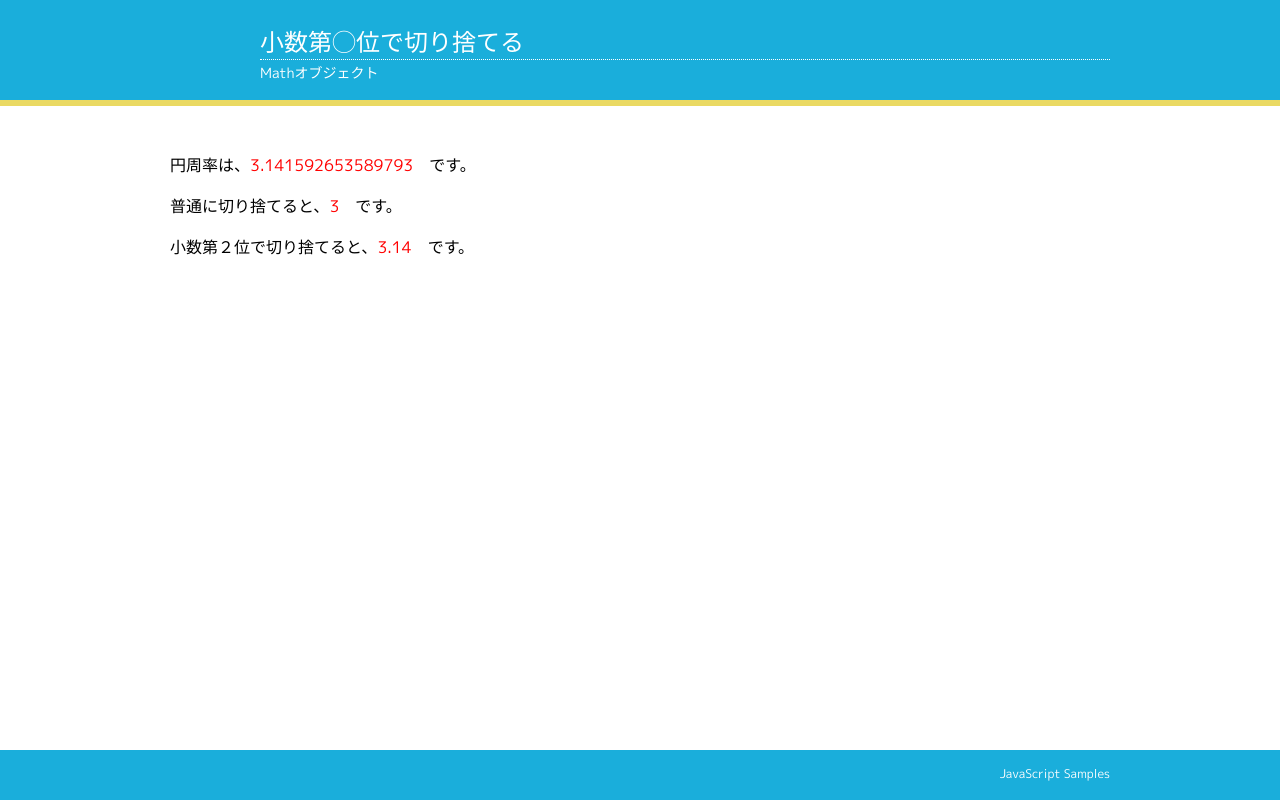
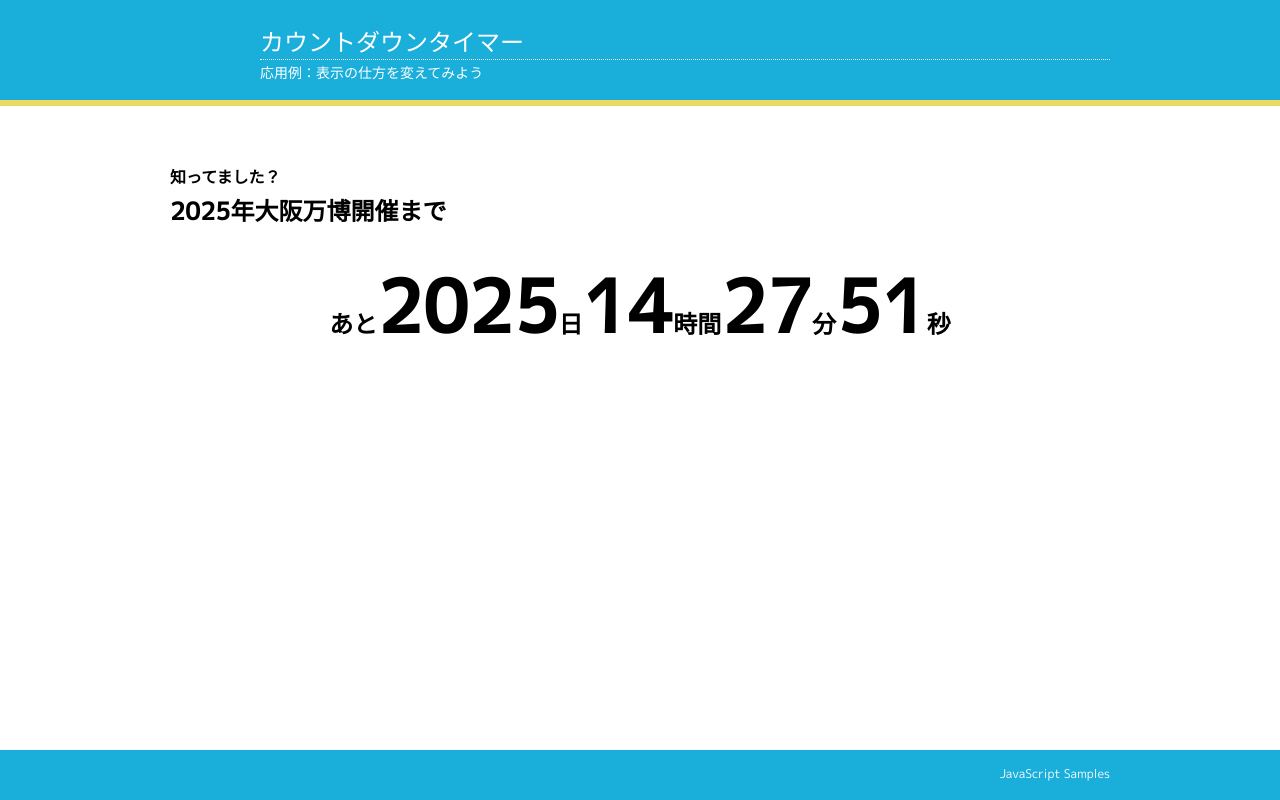
Before and after one commit to Serizawa1994/javascript, a plain HTML site: page sample.html in a window 1280 px wide. Drawn offline with Linux system fonts and the light colour scheme.

Commit message:
create countdown-timer

```diff
--- a/sample.html
+++ b/sample.html
@@ -3,48 +3,80 @@
     <head>
         <meta charset="UTF-8">
         <meta name="viewport" content="width=device-width,initial-scale=1">
-<title>テンプレート</title>
+        <title>5-01_countdown</title>
         <link href="images/favicon.ico" rel="shortcut icon">
         <link href="https://fonts.googleapis.com/css?family=M+PLUS+1p:400,500" rel="stylesheet">
         <link href="sample.css" rel="stylesheet">
         <style>
-    span{color: #FF0000;}
+            h2 span {
+                font-size: 1rem;
+            }
+            .timer {
+                font-weight: bold;
+                font-size: 24px;
+                text-align: center;
+            }
+            .timer span {
+                font-size: 72px;
+            }
         </style>
     </head>
     <body>
         <header>
             <div class="container">
-<h1>小数第◯位で切り捨てる</h1>
-<h2>Mathオブジェクト</h2>
+                <h1>カウントダウンタイマー</h1>
+                <h2>応用例：表示の仕方を変えてみよう</h2>
             </div><!-- /.container -->
         </header>
+
         <main>
             <div class="container">
             <section>
-    <p>円周率は、<span id="pi"></span>　です。</p>
-    <p>普通に切り捨てると、<span id="floor"></span>　です。</p>
-    <p>小数第２位で切り捨てると、<span id="output"></span>　です。</p>
+                <h2><span>知ってました？</span><br>
+                2025年大阪万博開催まで</h2>
+                <p class="timer">あと<span id="day"></span>日<span id="hour"></span>時間<span id="min"></span>分<span id="sec"></span>秒</p>
             </section>
             </div><!-- /.container -->
         </main>
+
         <footer>
             <div class="container">
                 <p>JavaScript Samples</p>
             </div><!-- /.container -->
         </footer>
+
         <script>
-
             'use strict';
 
-    document.getElementById('pi').textContent = Math.PI;
-    document.getElementById('floor').textContent = Math.floor(Math.PI);
+            function countdown(due) {
+                const now = new Date();
 
-    function point(num,digit){
-        const mover = 10 ** digit;
-        return Math.floor(num * mover) / mover;
+                const rest = due.getTime() - now.getTime();
+                const sec = Math.floor(rest / 1000) % 60;
+                const min = Math.floor(rest / 1000 / 60) % 60;
+                const hours = Math.floor(rest / 1000 / 60 / 60) % 24;
+                const days = Math.floor(rest / 1000 / 60 / 60 / 24);
+                const count = [days, hours, min, sec];
+
+                return count;
             }
 
-    document.getElementById('output').textContent = point(Math.PI, 2);
+            const goal = new Date(2025, 4, 3);
+
+            function recalc() {
+                const counter = countdown(goal);
+                document.getElementById('day').textContent = counter[0];
+                document.getElementById('hour').textContent = counter[1];
+                document.getElementById('min').textContent = String(counter[2]).padStart(2, '0');
+                document.getElementById('sec').textContent = String(counter[3]).padStart(2, '0');
+                refresh();
+            }
+
+            function refresh() {
+                setTimeout(recalc, 1000);
+            }
+
+            recalc();
         </script>
     </body>
 </html>
```
Lines whose indentation alone changed are shown as unchanged.
